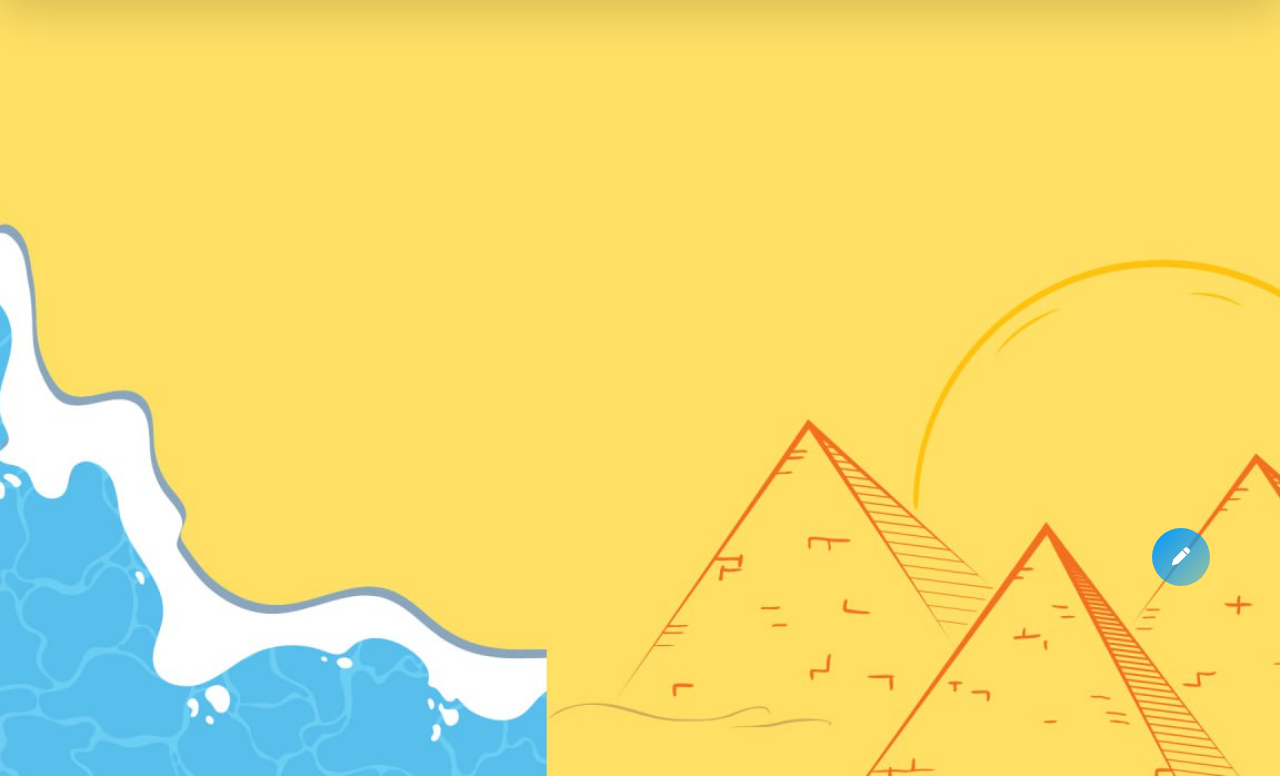
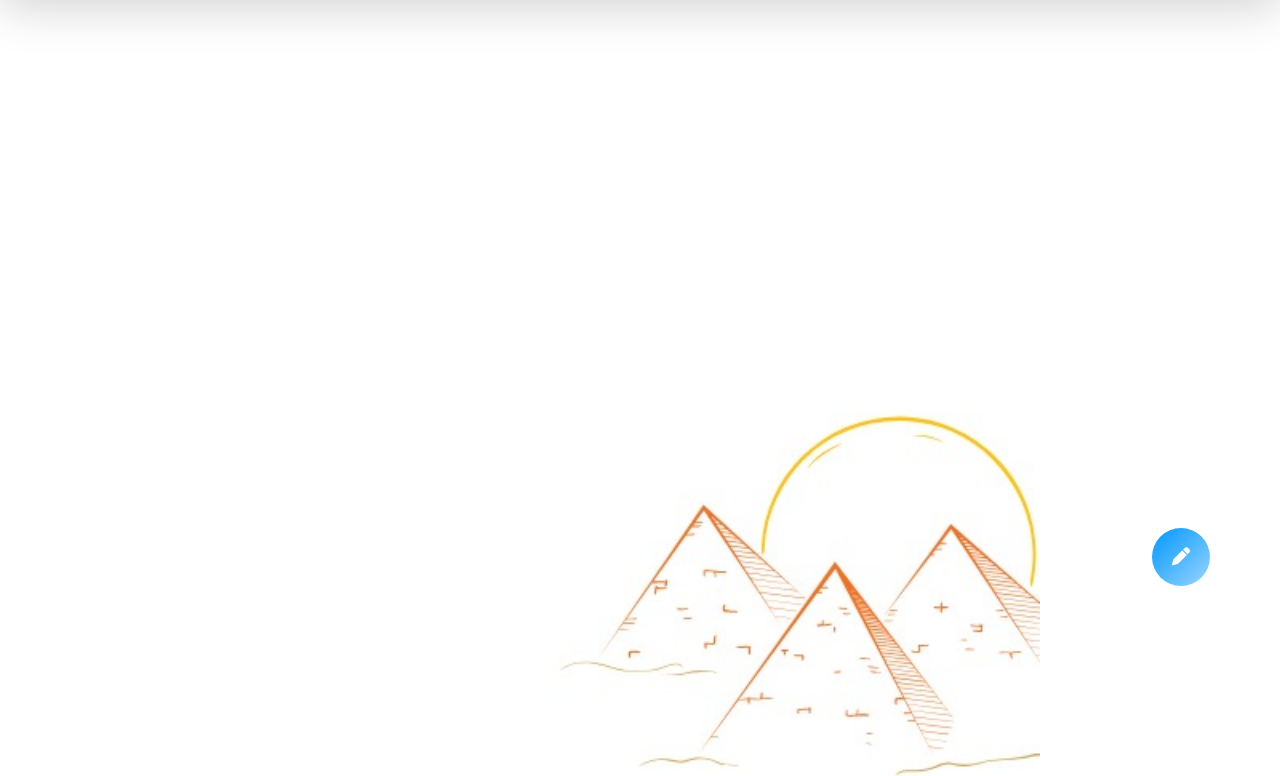
Before and after one commit to Joe-Elkilani/TravelSite, a plain HTML site: page index.html in a window 1280 px wide. Shown: the part 114-890 px from the top of the page. Drawn offline with nearby package versions, Linux system fonts and the light colour scheme.

Commit message:
Editting

```diff
--- a/assets/css/style.css
+++ b/assets/css/style.css
@@ -30,9 +30,9 @@ body {
 }
 
 section {
-    background: url(../../public/imgs/background.jpg);
+    background: url(../../public/imgs/bg.jpeg);
     background-repeat: no-repeat;
-    background-size: cover;
+    background-size: contain;
     background-position: center center;
     background-attachment: fixed;
 }
```
Also changed, not shown: public/imgs/bg.jpeg (added).
